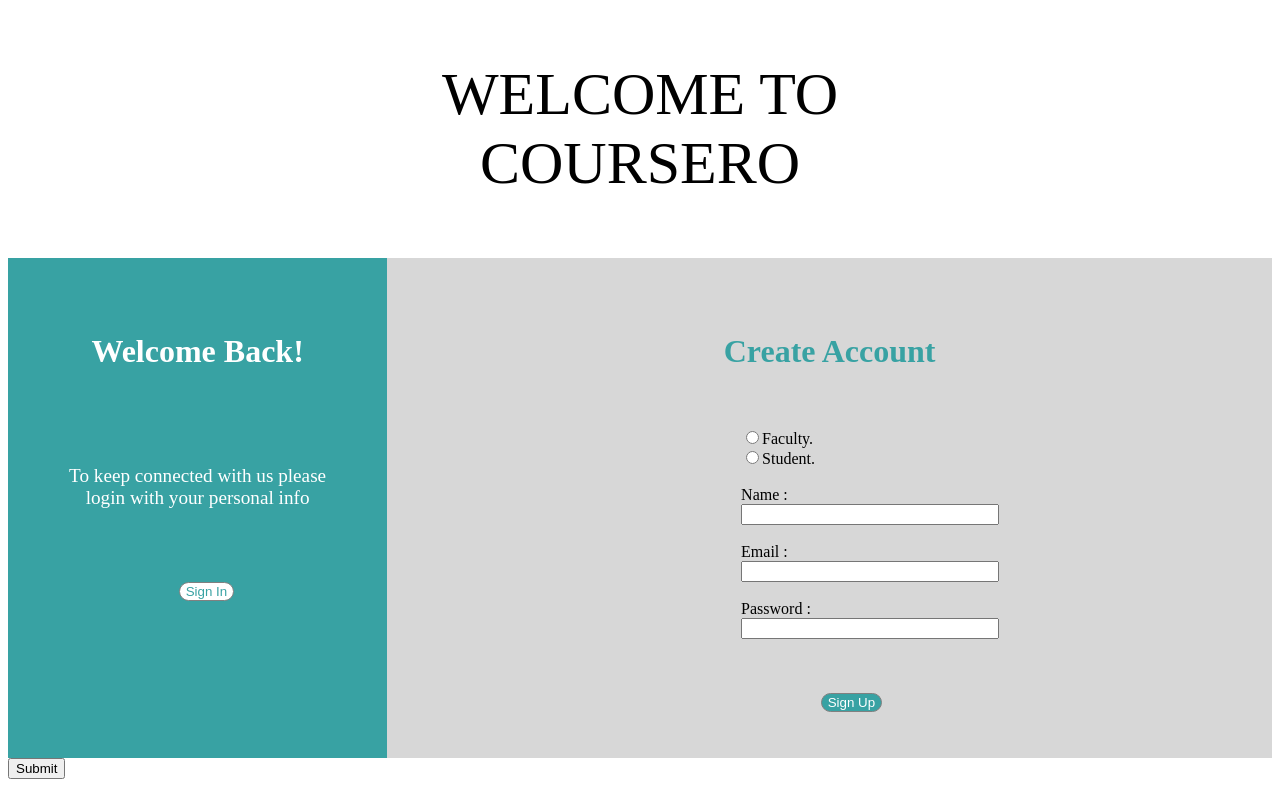
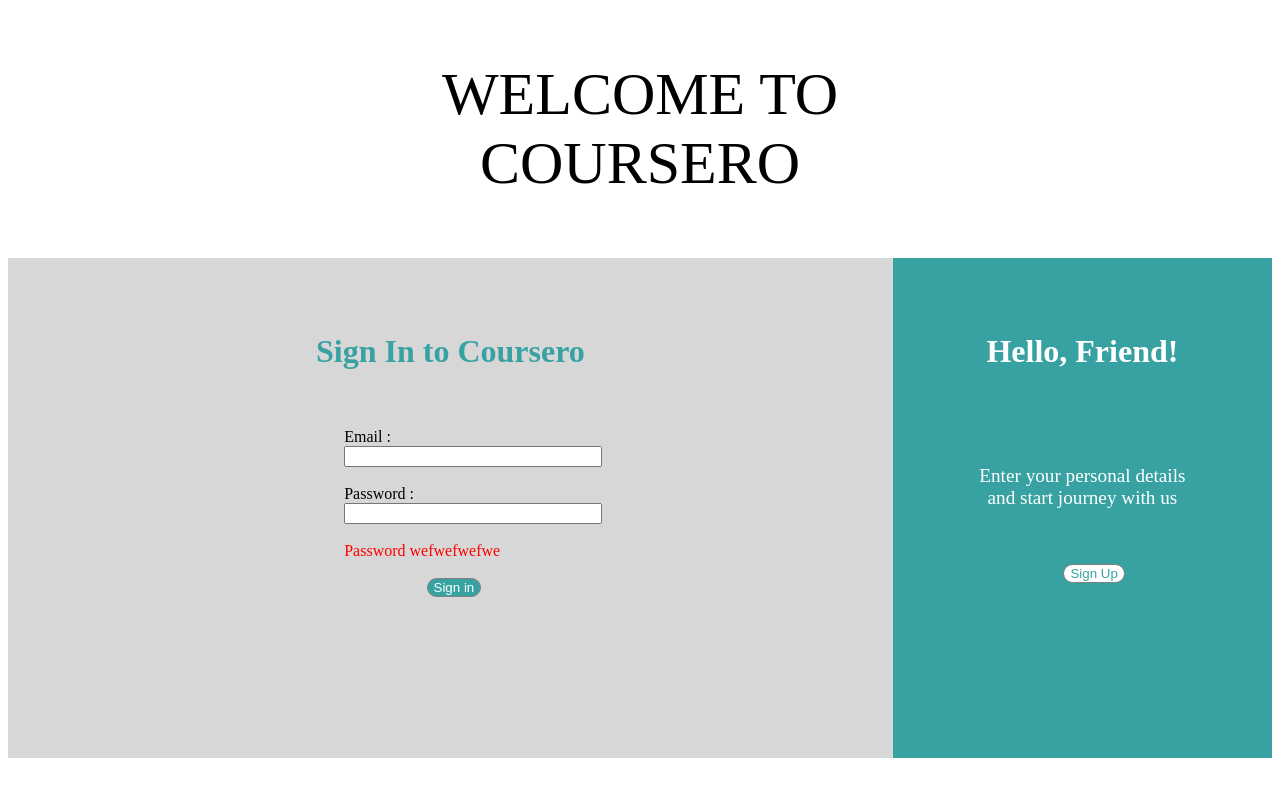
Before and after one commit to ziadmoftah/Coursero-El-LearingSystem, an Angular app in the folder Coursero/: page /SignIn in a window 1280 px wide. Built offline with nearby package versions, Linux system fonts and the light colour scheme.

Commit message:
Declare Routes

```diff
--- a/Coursero/src/app/app.component.html
+++ b/Coursero/src/app/app.component.html
@@ -1,3 +1,2 @@
-<app-sign-up></app-sign-up>
 
-<input type="button" (click)="databaseTest()" value="Submit">
+<router-outlet></router-outlet>
```
Also changed, not shown: Coursero/src/app/app.module.ts (+15 -1 lines).
